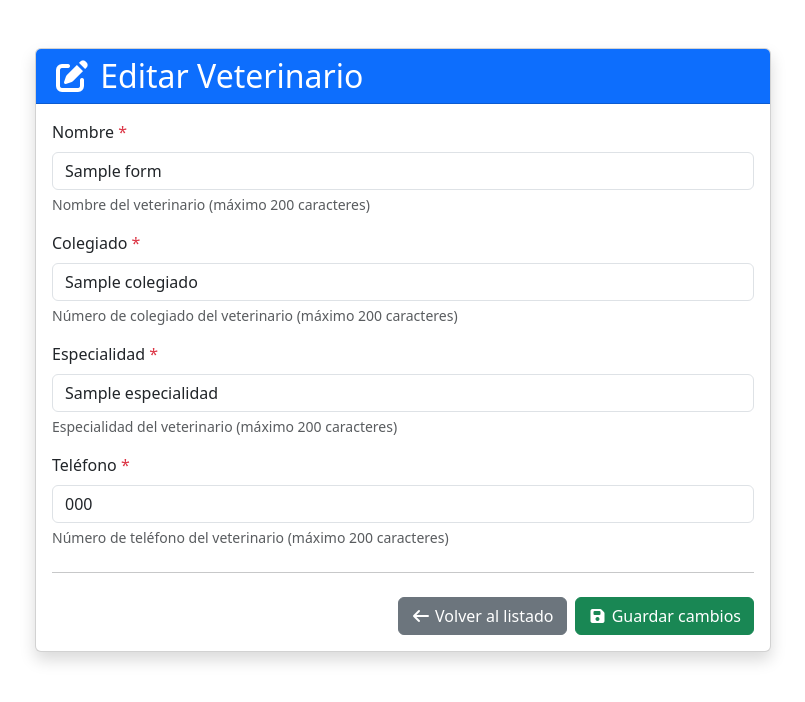
After one commit to albanomp/Proyecto-Clinica-Veterinaria, a Python web app: template Clinica_Veterinaria/app/templates/veterinarios/form.html in a window 1280 px wide. The commit adds this page. Shown: the top 702 px of the page, without its empty margins (237-1042 px from the left). Run offline with Jinja, Linux system fonts and the light colour scheme; the template is opened without the code that fills it: most values are stand-ins (such as "Sample title", 1, 10 or a date in 2020); some libraries are stand-ins or nearby versions.

Commit message:
Actualizado archivo web de veteriarios con métodos create, edit y delete y subido html formulario, además de modificar el archivo list

```diff
--- /dev/null
+++ b/Clinica_Veterinaria/app/templates/veterinarios/form.html
@@ -0,0 +1,140 @@
+<!DOCTYPE html>
+<html lang="es">
+<head>
+    <meta charset="UTF-8">
+    <meta name="viewport" content="width=device-width, initial-scale=1.0">
+    <title>{% if veterinario %}🦸‍♂️ Editar Veterinario{% else %}🦸‍♂️ Crear Veterinario{% endif %}</title>
+
+    <link href="https://cdn.jsdelivr.net/npm/bootstrap@5.3.8/dist/css/bootstrap.min.css" rel="stylesheet">
+    <link rel="stylesheet" href="https://cdnjs.cloudflare.com/ajax/libs/font-awesome/7.0.1/css/all.min.css" />
+</head>
+
+<body>
+    <div class="container mt-5">
+        <div class="row justify-content-center">
+            <div class="col-md-8">
+
+                <div class="card shadow">
+
+                    <!-- Header -->
+                    <div class="card-header bg-primary text-white">
+                        <h2 class="card-title mb-0">
+                            <i class="fa-solid fa-{% if veterinario %}pen-to-square{% else %}plus{% endif %}"></i>
+                            {% if veterinario %}Editar Veterinario{% else %}Crear nuevo Veterinario{% endif %}
+                        </h2>
+                    </div>
+
+                    <!-- Body -->
+                    <div class="card-body">
+
+                        <!-- Errores -->
+                        {% if errors %}
+                        <div class="alert alert-danger" role="alert">
+                            <h5 class="alert-heading">
+                                <i class="fa-solid fa-triangle-exclamation"></i> Errores de validación:
+                            </h5>
+                            <ul>
+                                {% for error in errors %}
+                                    <li>{{ error }}</li>
+                                {% endfor %}
+                            </ul>
+                        </div>
+                        {% endif %}
+
+                        <!-- Formulario -->
+                        <form method="post" action="{% if veterinario %}/veterinarios/{{ veterinario.id }}/editar{% else %}/veterinarios/formulario{% endif %}">
+
+                            <!-- Nombre -->
+                            <div class="mb-3">
+                                <label for="nombre" class="form-label">
+                                    Nombre <span class="text-danger">*</span>
+                                </label>
+                                <input
+                                    type="text"
+                                    class="form-control"
+                                    id="nombre"
+                                    name="nombre"
+                                    maxlength="200"
+                                    required
+                                    value="{% if form_data %}{{ form_data.get('nombre', '') }}{% elif veterinario %}{{ veterinario.nombre }}{% endif %}"
+                                >
+                                <div class="form-text">Nombre del veterinario (máximo 200 caracteres)</div>
+                            </div>
+
+                            <!-- Colegiado -->
+                            <div class="mb-3">
+                                <label for="colegiado" class="form-label">
+                                    Colegiado <span class="text-danger">*</span>
+                                </label>
+                                <input
+                                    type="text"
+                                    class="form-control"
+                                    id="colegiado"
+                                    name="colegiado"
+                                    maxlength="200"
+                                    required
+                                    value="{% if form_data %}{{ form_data.get('colegiado', '') }}{% elif veterinario %}{{ veterinario.colegiado }}{% endif %}"
+                                >
+                                <div class="form-text">Número de colegiado del veterinario (máximo 200 caracteres)</div>
+                            </div>
+
+                            <!-- Especialidad -->
+                            <div class="mb-3">
+                                <label for="especialidad" class="form-label">
+                                    Especialidad <span class="text-danger">*</span>
+                                </label>
+                                <input
+                                    type="text"
+                                    class="form-control"
+                                    id="especialidad"
+                                    name="especialidad"
+                                    maxlength="200"
+                                    required
+                                    value="{% if form_data %}{{ form_data.get('especialidad', '') }}{% elif veterinario %}{{ veterinario.especialidad }}{% endif %}"
+                                >
+                                <div class="form-text">Especialidad del veterinario (máximo 200 caracteres)</div>
+                            </div>
+
+                            <!-- Teléfono -->
+                            <div class="mb-3">
+                                <label for="telefono" class="form-label">
+                                    Teléfono <span class="text-danger">*</span>
+                                </label>
+                                <input
+                                    type="text"
+                                    class="form-control"
+                                    id="telefono"
+                                    name="telefono"
+                                    maxlength="200"
+                                    required
+                                    value="{% if form_data %}{{ form_data.get('telefono', '') }}{% elif veterinario %}{{ veterinario.telefono }}{% endif %}"
+                                >
+                                <div class="form-text">Número de teléfono del veterinario (máximo 200 caracteres)</div>
+                            </div>
+
+                            <!-- Botones -->
+                            <hr class="my-4">
+
+                            <div class="d-flex justify-content-end">
+                                <a href="/veterinarios" class="btn btn-secondary me-2">
+                                    <i class="fa-solid fa-arrow-left"></i> Volver al listado
+                                </a>
+
+                                <button type="submit" class="btn btn-success">
+                                    <i class="fa-solid fa-save"></i>
+                                    {% if veterinario %}Guardar cambios{% else %}Crear Veterinario{% endif %}
+                                </button>
+                            </div>
+
+                        </form>
+
+                    </div> <!-- card-body -->
+                </div> <!-- card -->
+
+            </div> <!-- col -->
+        </div> <!-- row -->
+    </div> <!-- container -->
+
+    <script src="https://cdn.jsdelivr.net/npm/bootstrap@5.3.8/dist/js/bootstrap.bundle.min.js"></script>
+</body>
+</html>
```
Also changed, not shown: Clinica_Veterinaria/app/routers/web/veterinario.py (+145 -2 lines), Clinica_Veterinaria/app/templates/veterinarios/list.html (+27 -7 lines).
